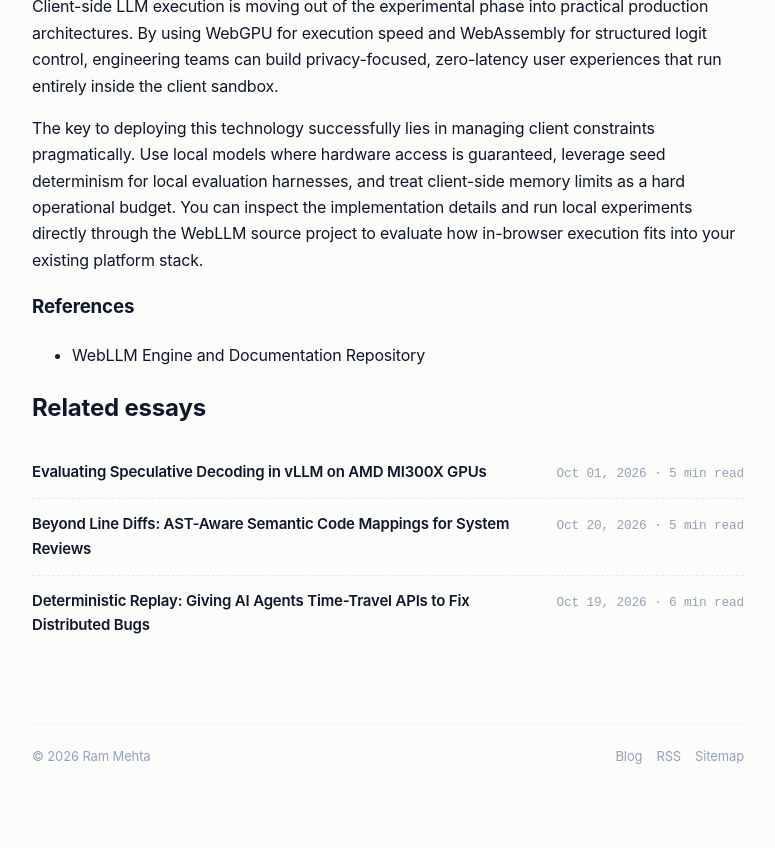
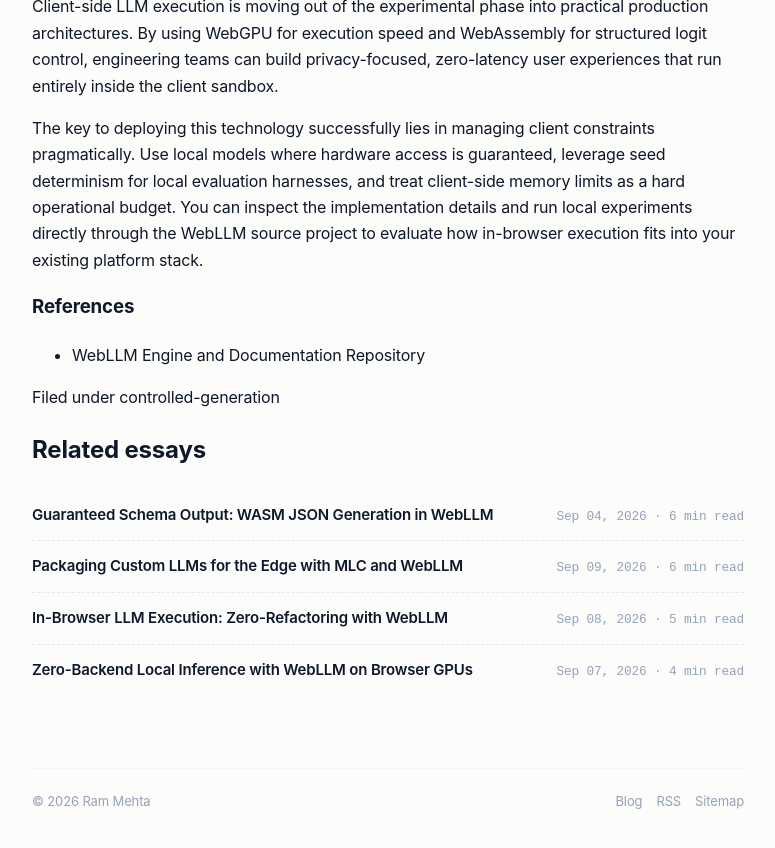
Before and after one commit to rammehta1899/rammehta1899.github.io, a Jekyll site: the page built from _posts/2026-09-10-client-side-determinism-and-logit-control-with-webllm.md, in a window 1280 px wide and 900 px high, scrolled down 3276 px. Shown: the top 848 px of the window, without its empty margins (252-1027 px from the left). Built offline with Jekyll 4.4.1, drawn with Linux system fonts in a browser that asks for light colours; our own code applies the rules of GitHub Pages for plain Markdown files.

Commit message:
Labels system, rarest-first related posts, dark mode, nav tracking, favicon, dedup + short titles

```diff
--- a/_posts/2026-09-10-client-side-determinism-and-logit-control-with-webllm.md
+++ b/_posts/2026-09-10-client-side-determinism-and-logit-control-with-webllm.md
@@ -3,6 +3,7 @@
 description: How WebLLM brings OpenAI-compatible streaming, logit bias, and seed determinism directly to browsers via WebGPU and WebAssembly.
 categories: ["Platform Engineering", "AI Architecture"]
 tags: ["webllm", "webgpu", "webassembly", "llm-inference", "determinism"]
+labels: [controlled-generation]
 ---
 
 Running large language models on backend server clusters gets expensive quickly, especially when you are serving high-volume interactive workloads or running continuous integration checks on system prompts. Shift those inference workloads into the browser runtime, and your operational economics change completely. The cost burden shifts from recurring cloud GPU compute to local client execution. That sounds ideal on paper, but client-side execution creates a whole new set of technical constraints around execution determinism, payload transfer, and memory management.
```
